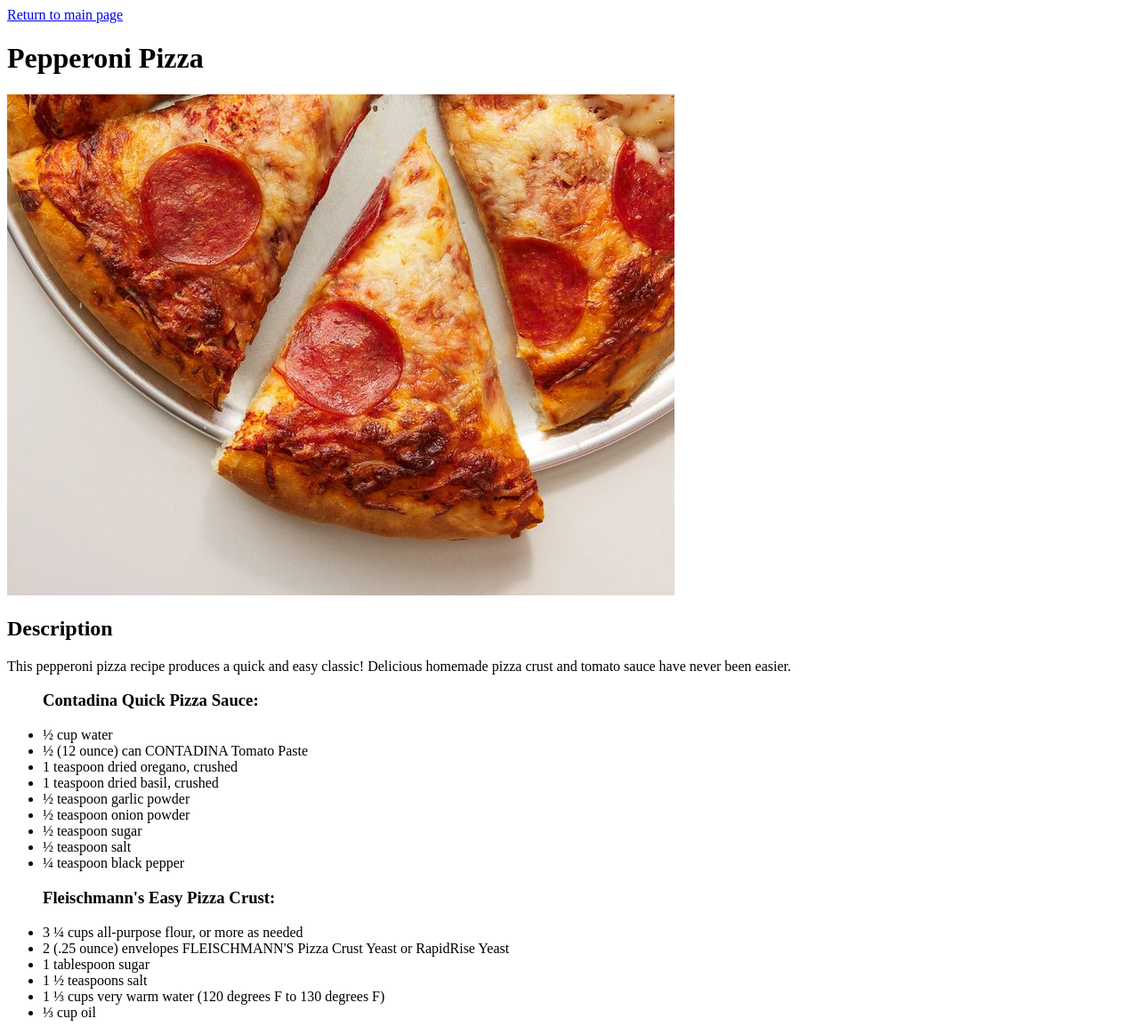
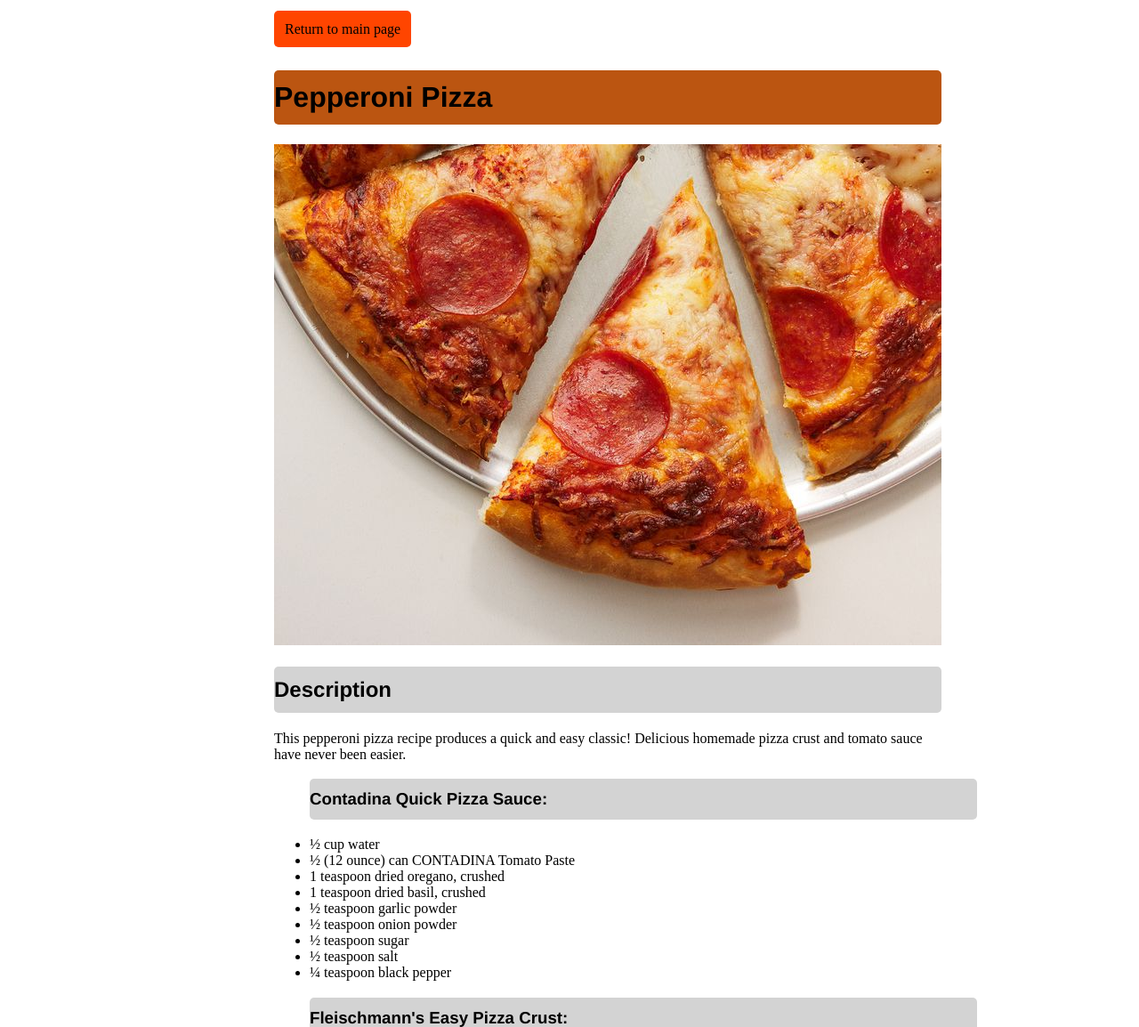
Before and after one commit to Lucamatos/odin-recipes, a plain HTML site: page recipes/pepperoni-pizza.html in a window 1280 px wide. Shown: the top 1154 px of the page at 89% size. Drawn offline with Linux system fonts and the light colour scheme.

Commit message:
Add css to index and recipes pages

```diff
--- a/recipes/pepperoni-pizza.html
+++ b/recipes/pepperoni-pizza.html
@@ -4,10 +4,12 @@
     <meta charset="UTF-8">
     <meta name="viewport" content="width=device-width, initial-scale=1.0">
     <title>Pepperoni Pizza Recipe</title>
+    <link rel="stylesheet" href="../styles/recipe.css">
 </head>
 <body>
-    <a href="../index.html">Return to main page</a>
-    <h1>Pepperoni Pizza</h1>
+    <div id="container">
+        <a href="../index.html" id="homepage">Return to main page</a>
+        <h1 class="pizza">Pepperoni Pizza</h1>
         <img src="../images/pepperoni-pizza.jpg" alt="pepperoni-pizza">
         <h2>Description</h2>
         <p>This pepperoni pizza recipe produces a quick and easy classic! Delicious homemade pizza crust and tomato sauce have never been easier.</p>
@@ -51,7 +53,6 @@
             <li>Top dough with sauce, cheese, and pepperoni. </li>
             <li>Bake in the preheated oven until crusts are browned and cheese is bubbly, 18 to 20 minutes. Rotate pizza pans between the top and bottom oven racks halfway through baking. </li>
         </ol>
-
-
+    </div>
 </body>
 </html>
--- /dev/null
+++ b/styles/home.css
@@ -0,0 +1,29 @@
+ul {
+    text-align: center;
+    text-decoration: none;
+    list-style-type: none;
+    padding-inline-start: 0;
+}
+
+li {
+    height: 50px;
+    margin-bottom: 25px;
+}
+
+a {
+    text-decoration: none;
+    color: white;
+    line-height: 50px;
+}
+
+#pizza {
+    background-color: #bb5511;
+}
+
+#cookies {
+    background-color: #DBA75B;
+}
+
+#pesto {
+    background-color: #556b2f;
+}
--- /dev/null
+++ b/styles/recipe.css
@@ -0,0 +1,63 @@
+
+h1,h2,h3 {
+    font-family: 'Franklin Gothic Medium', 'Arial Narrow', Arial, sans-serif;
+}
+
+div.container {
+    display: inline-block;
+    width: 800px;
+}
+
+div * {
+    margin-left: 300px;
+}
+
+ul, ol {
+    margin: auto;
+}
+
+.pizza {
+    background-color: #bb5511;
+}
+
+.cookies {
+    background-color: #DBA75B;
+}
+
+.pesto {
+    background-color: #556b2f;
+}
+
+h1,h2,h3,p,li {
+    width: 750px;
+}
+
+h3 {
+    text-align: left;
+}
+
+h1,h2,h3 {
+
+    padding-top: 12px;
+    padding-bottom: 12px;
+    border-radius: 5px;
+    border-left: 12px;
+}
+
+h1 {
+    border-color: orange;
+}
+
+h2,h3 {
+    background-color: lightgrey;
+}
+
+a {
+    text-decoration: none;
+    color: black;
+    line-height: 50px;
+    background-color: orangered;
+    padding: 12px;
+    border-radius: 5px;
+    border-color: orange;
+}
```
Also changed, not shown: index.html (+4 -3 lines), recipes/cookies.html (+5 -1 lines), recipes/pesto.html (+5 -1 lines). Lines whose indentation alone changed are shown as unchanged.
